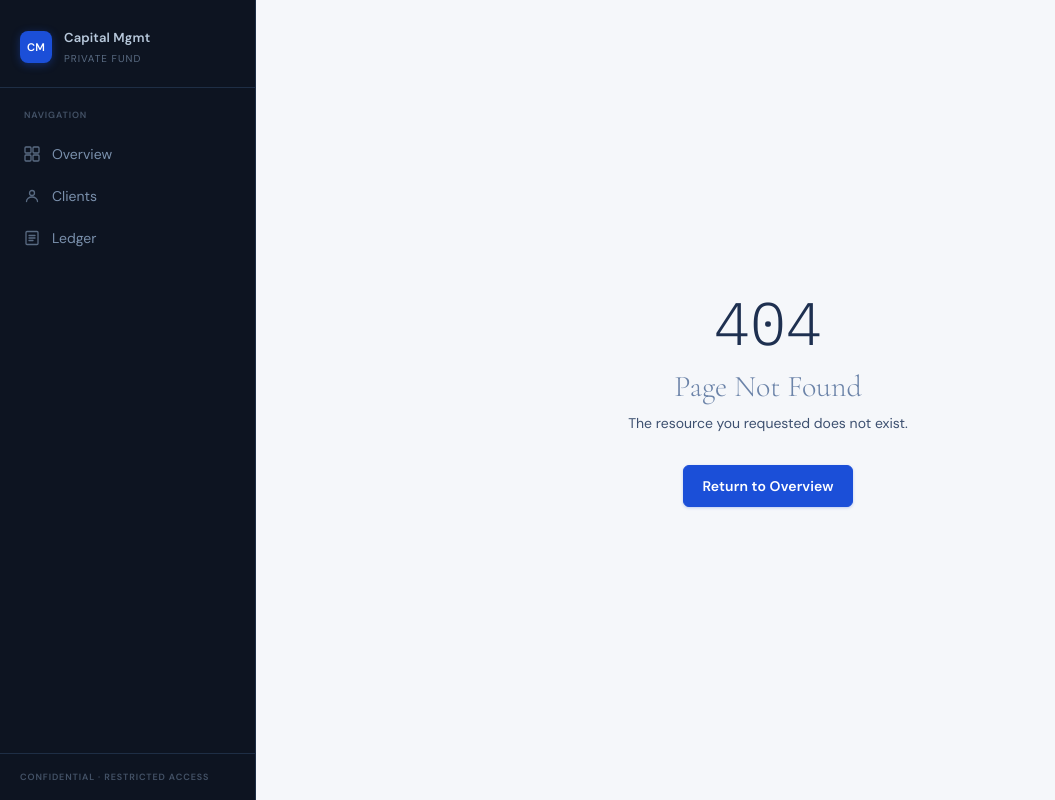
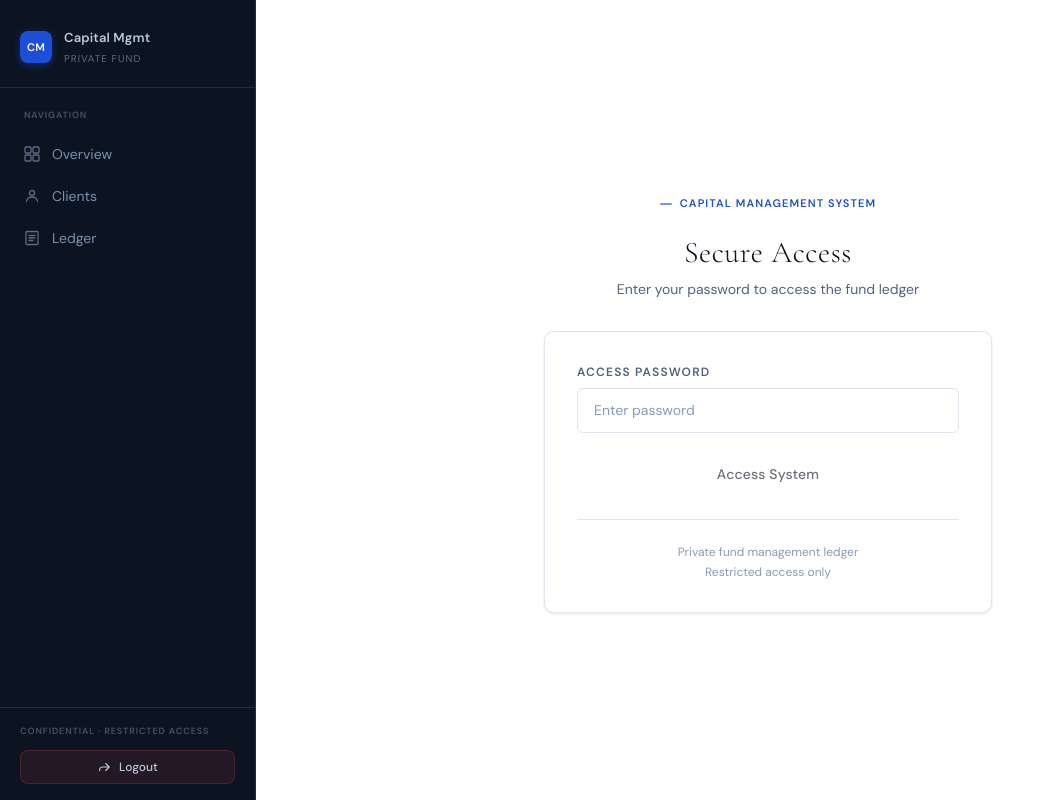
Before and after one commit to Abdallahnangere/client, a Next.js app: page /login in a window 1280 px wide. Before the commit this address had no page. Shown: the whole page, without its empty margins (0-1055 px from the left). Built offline with nearby package versions, Linux system fonts and the light colour scheme.

Commit message:
feat: implement secure login system with password authentication and logout - replace Debt card duplicate label - system now requires login to access

```diff
--- /dev/null
+++ b/app/api/auth/login/route.ts
@@ -0,0 +1,49 @@
+import { NextResponse, type NextRequest } from "next/server";
+
+export async function POST(request: NextRequest) {
+  try {
+    const body = await request.json();
+    const { password } = body;
+
+    // Get password from environment variable
+    const correctPassword = process.env.PASSWORD;
+
+    if (!correctPassword) {
+      return NextResponse.json(
+        { error: "Server configuration error" },
+        { status: 500 }
+      );
+    }
+
+    // Validate password
+    if (password !== correctPassword) {
+      return NextResponse.json(
+        { error: "Invalid password" },
+        { status: 401 }
+      );
+    }
+
+    // Create response with auth cookie
+    const response = NextResponse.json(
+      { success: true, message: "Logged in successfully" },
+      { status: 200 }
+    );
+
+    // Set secure httpOnly cookie (expires in 24 hours)
+    response.cookies.set("auth_token", "authenticated", {
+      httpOnly: true,
+      secure: process.env.NODE_ENV === "production",
+      sameSite: "lax",
+      maxAge: 86400, // 24 hours
+      path: "/",
+    });
+
+    return response;
+  } catch (error) {
+    console.error("Login error:", error);
+    return NextResponse.json(
+      { error: "Invalid request" },
+      { status: 400 }
+    );
+  }
+}
--- /dev/null
+++ b/app/api/auth/logout/route.ts
@@ -0,0 +1,21 @@
+import { NextResponse, type NextRequest } from "next/server";
+
+export async function POST(request: NextRequest) {
+  try {
+    const response = NextResponse.json(
+      { success: true, message: "Logged out successfully" },
+      { status: 200 }
+    );
+
+    // Clear auth cookie
+    response.cookies.delete("auth_token");
+
+    return response;
+  } catch (error) {
+    console.error("Logout error:", error);
+    return NextResponse.json(
+      { error: "Logout failed" },
+      { status: 500 }
+    );
+  }
+}
--- /dev/null
+++ b/app/login/page.tsx
@@ -0,0 +1,133 @@
+"use client";
+
+import { useState } from "react";
+import { useRouter } from "next/navigation";
+
+export default function LoginPage() {
+  const router = useRouter();
+  const [password, setPassword] = useState("");
+  const [error, setError] = useState("");
+  const [loading, setLoading] = useState(false);
+
+  const handleSubmit = async (e: React.FormEvent) => {
+    e.preventDefault();
+    setError("");
+    setLoading(true);
+
+    try {
+      const response = await fetch("/api/auth/login", {
+        method: "POST",
+        headers: {
+          "Content-Type": "application/json",
+        },
+        body: JSON.stringify({ password }),
+      });
+
+      const data = await response.json();
+
+      if (!response.ok) {
+        setError(data.error || "Login failed");
+        setLoading(false);
+        return;
+      }
+
+      // Clear password field
+      setPassword("");
+
+      // Redirect to dashboard
+      router.push("/");
+      router.refresh();
+    } catch (err) {
+      setError("An error occurred. Please try again.");
+      setLoading(false);
+    }
+  };
+
+  return (
+    <div className="min-h-screen flex items-center justify-center p-6" style={{ background: "var(--surface)" }}>
+      <div className="w-full max-w-md">
+        {/* Header */}
+        <div className="mb-8 text-center">
+          <div className="eyebrow">Capital Management System</div>
+          <h1
+            className="font-display text-3xl font-light mt-3"
+            style={{ color: "var(--text)", letterSpacing: "0.02em" }}
+          >
+            Secure Access
+          </h1>
+          <p className="mt-2 text-sm" style={{ color: "var(--text-2)" }}>
+            Enter your password to access the fund ledger
+          </p>
+        </div>
+
+        {/* Login Card */}
+        <div className="card p-8">
+          <form onSubmit={handleSubmit} className="space-y-5">
+            {/* Password Field */}
+            <div>
+              <label
+                htmlFor="password"
+                className="block text-xs font-semibold tracking-widest uppercase mb-2"
+                style={{ color: "var(--text-2)" }}
+              >
+                Access Password
+              </label>
+              <input
+                id="password"
+                type="password"
+                placeholder="Enter password"
+                value={password}
+                onChange={(e) => {
+                  setPassword(e.target.value);
+                  if (error) setError("");
+                }}
+                disabled={loading}
+                className="input w-full"
+                style={{
+                  borderColor: error ? "var(--red)" : "var(--border)",
+                }}
+              />
+              {error && (
+                <p className="mt-2 text-xs font-medium" style={{ color: "var(--red)" }}>
+                  {error}
+                </p>
+              )}
+            </div>
+
+            {/* Submit Button */}
+            <button
+              type="submit"
+              disabled={loading || !password}
+              className="btn btn-primary w-full"
+              style={{
+                opacity: loading || !password ? 0.6 : 1,
+                cursor: loading || !password ? "not-allowed" : "pointer",
+              }}
+            >
+              {loading ? (
+                <span className="flex items-center gap-2">
+                  <span className="inline-block w-3 h-3 border-2 border-white/30 border-t-white rounded-full animate-spin"></span>
+                  Verifying...
+                </span>
+              ) : (
+                "Access System"
+              )}
+            </button>
+          </form>
+
+          {/* Footer Info */}
+          <div
+            className="mt-6 pt-6 text-center text-xs"
+            style={{
+              color: "var(--text-3)",
+              borderTop: "1px solid var(--border)",
+            }}
+          >
+            <p>Private fund management ledger</p>
+            <p className="mt-1">Restricted access only</p>
+          </div>
+        </div>
+      </div>
+    </div>
+  );
+}
--- a/app/persons/[id]/page.tsx
+++ b/app/persons/[id]/page.tsx
@@ -109,23 +109,6 @@ export default async function PersonDetailPage({
                 style={{ borderLeft: "2px solid " + (debts > 0 ? "var(--red-border)" : overpayment > 0 ? "var(--green-border)" : "var(--border)") }}
               >
                 <p className="text-xs font-semibold tracking-widest uppercase mb-1" style={{ color: "var(--text-3)" }}>
-                  Debts
-                </p>
-                <p
-                  className="font-mono text-lg font-medium"
-                  style={{ color: debts > 0 ? "var(--red)" : "var(--text-2)" }}
-                >
-                  {formatCurrency(debts)}
-                </p>
-                <p className="text-xs" style={{ color: "var(--text-3)" }}>
-                  {debts > 0 ? "fund owes client" : "none"}
-                </p>
-              </div>
-              <div
-                className="text-center lg:text-right px-4 py-0 rounded-lg"
-                style={{ borderLeft: "2px solid " + (debts > 0 ? "var(--red-border)" : "var(--border)") }}
-              >
-                <p className="text-xs font-semibold tracking-widest uppercase mb-1" style={{ color: "var(--text-3)" }}>
                   Debt
                 </p>
                 <p
--- a/components/layout/Sidebar.tsx
+++ b/components/layout/Sidebar.tsx
@@ -1,7 +1,7 @@
 "use client";
 
 import Link from "next/link";
-import { usePathname } from "next/navigation";
+import { usePathname, useRouter } from "next/navigation";
 import { useState } from "react";
 import { cn } from "@/lib/utils";
 
@@ -42,11 +42,25 @@ const navItems = [
 
 export default function Sidebar() {
   const pathname = usePathname();
+  const router = useRouter();
   const [mobileOpen, setMobileOpen] = useState(false);
+  const [loggingOut, setLoggingOut] = useState(false);
 
   const isActive = (href: string) => {
     if (href === "/") return pathname === "/";
     return pathname.startsWith(href);
+  };
+
+  const handleLogout = async () => {
+    setLoggingOut(true);
+    try {
+      await fetch("/api/auth/logout", { method: "POST" });
+      router.push("/login");
+      router.refresh();
+    } catch (error) {
+      console.error("Logout failed:", error);
+      setLoggingOut(false);
+    }
   };
 
   return (
@@ -147,9 +161,27 @@ export default function Sidebar() {
 
         {/* Footer */}
         <div className="px-5 py-4" style={{ borderTop: "1px solid var(--sb-border)" }}>
-          <p className="text-[9px] font-semibold tracking-widest uppercase" style={{ color: "var(--sb-text)", opacity: .5 }}>
+          <p className="text-[9px] font-semibold tracking-widest uppercase mb-3" style={{ color: "var(--sb-text)", opacity: .5 }}>
             Confidential · Restricted Access
           </p>
+          <button
+            onClick={handleLogout}
+            disabled={loggingOut}
+            className="w-full flex items-center justify-center gap-2 px-3 py-2 rounded-lg text-xs font-medium transition-all duration-150"
+            style={{
+              background: "rgba(239, 68, 68, 0.1)",
+              color: "var(--sb-text-2)",
+              border: "1px solid rgba(239, 68, 68, 0.2)",
+              opacity: loggingOut ? 0.6 : 1,
+              cursor: loggingOut ? "not-allowed" : "pointer",
+            }}
+            title="Sign out from the system"
+          >
+            <svg width="14" height="14" viewBox="0 0 16 16" fill="none">
+              <path d="M10 4L14 8M14 8L10 12M14 8H6.5C4.567 8 3 9.567 3 11.5V12" stroke="currentColor" strokeWidth="1.3" strokeLinecap="round" strokeLinejoin="round" />
+            </svg>
+            {loggingOut ? "Logging out..." : "Logout"}
+          </button>
         </div>
       </aside>
     </>
```
Also changed, not shown: middleware.ts (added, +34 -0 lines).
